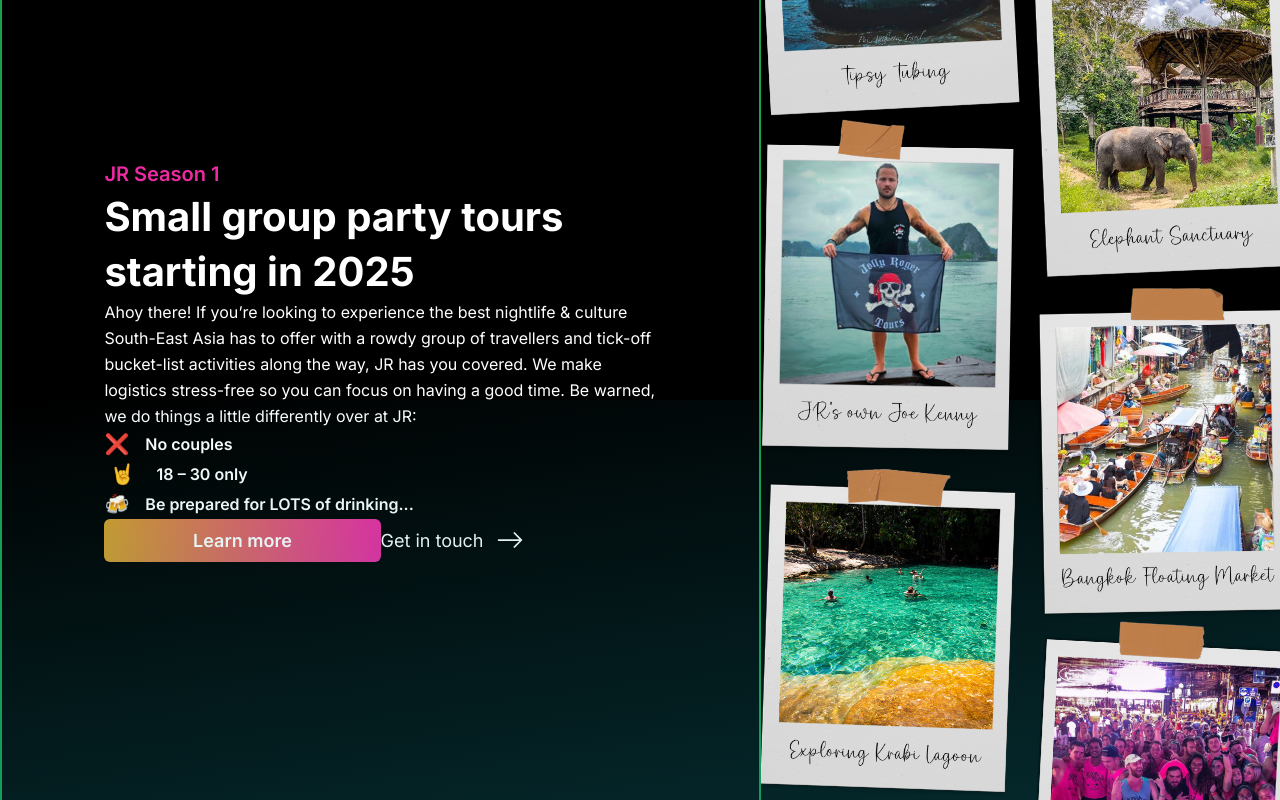
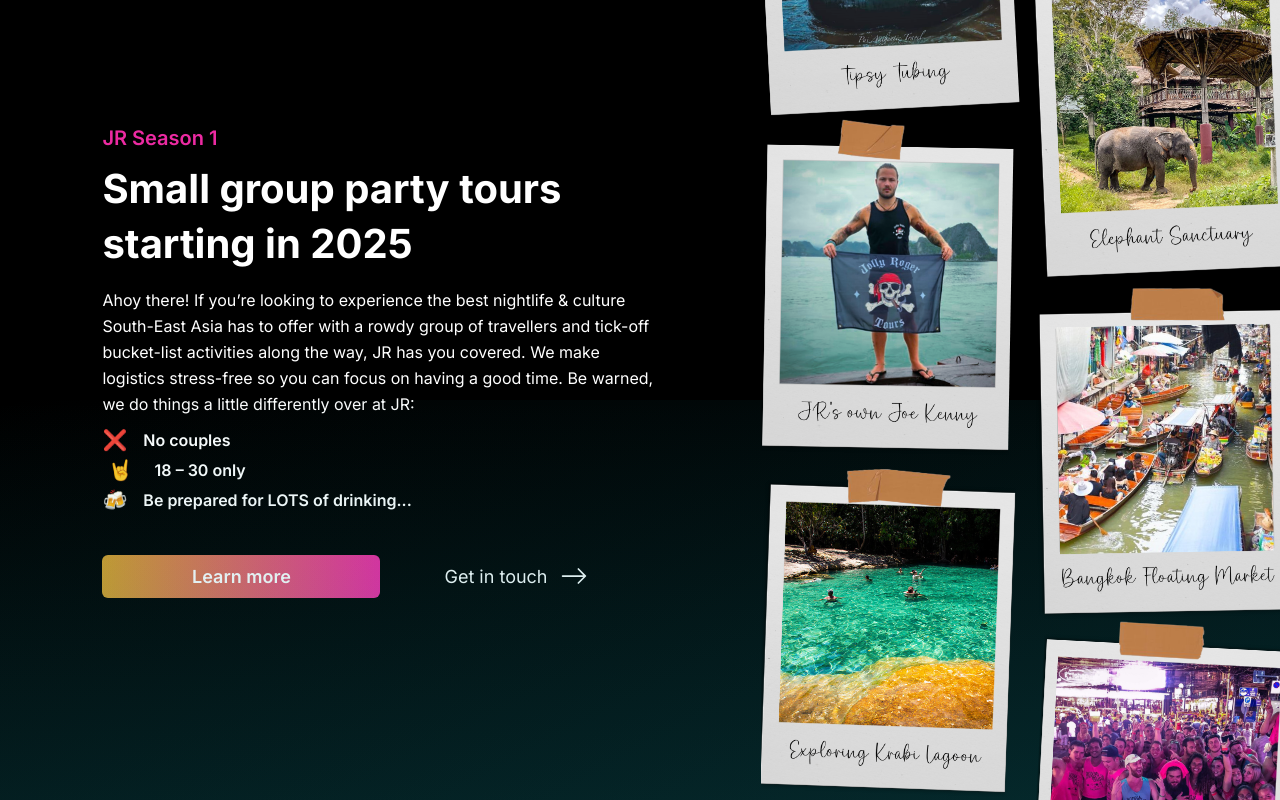
Before and after one commit to DWC97/j3-v3-project, a Next.js app: page / in a window 1280 px wide. Shown: the part 980-1780 px from the top of the page. Built offline with nearby package versions, Linux system fonts and the light colour scheme.

Commit message:
about content margins

```diff
--- a/src/components/about/About2.tsx
+++ b/src/components/about/About2.tsx
@@ -105,10 +105,10 @@ export function About2(){
         <div className="flex flex-row bg-black h-[1080px] relative">
             <div className='absolute bottom-0 left-0 w-full h-[500px] bg-gradient-to-b from-transparent to-custom-blue opacity-20' />
             <div className='absolute bottom-0 left-0 w-full h-[500px] bg-gradient-to-br from-transparent to-custom-blue opacity-20' />
-            <div className='flex flex-col h-full w-3/5 justify-center px-[8%] border-2 border-green-600'>
-                <h3 className='text-custom-pink text-[20px] font-semibold'>JR Season 1</h3>
-                <h2 className='text-white font-bold text-[40px] leading-snug'>Small group party tours starting in 2025</h2>
-                <p className='text-white text-[16px] leading-relaxed'>Ahoy there! If you’re looking to experience the best nightlife & culture South-East Asia has to offer with a rowdy group of travellers and tick-off bucket-list activities along the way, JR has you covered. We make logistics stress-free so you can focus on having a good time. Be warned, we do things a little differently over at JR:</p>
+            <div className='flex flex-col h-full w-3/5 justify-center px-[8%]'>
+                <h3 className='text-custom-pink text-[20px] font-semibold mb-2'>JR Season 1</h3>
+                <h2 className='text-white font-bold text-[40px] leading-snug mb-4'>Small group party tours starting in 2025</h2>
+                <p className='text-white text-[16px] leading-relaxed mb-2'>Ahoy there! If you’re looking to experience the best nightlife & culture South-East Asia has to offer with a rowdy group of travellers and tick-off bucket-list activities along the way, JR has you covered. We make logistics stress-free so you can focus on having a good time. Be warned, we do things a little differently over at JR:</p>
                 <div className='flex flex-row items-center'>
                     <span className='text-[20px] mr-4'>❌</span>
                     <span className='font-semibold text-white text-[16px]'>No couples</span>
@@ -117,12 +117,12 @@ export function About2(){
                     <span className='text-[20px] mr-4'>&nbsp;🤘&nbsp;</span>
                     <span className='font-semibold text-white text-[16px]'>18 – 30 only</span>
                 </div>
-                <div className='flex flex-row items-center'>
+                <div className='flex flex-row items-center mb-10'>
                     <span className='text-[20px] mr-4'>🍻</span>
                     <span className='font-semibold text-white text-[16px]'>Be prepared for LOTS of drinking...</span>
                 </div>
                 <div className='flex flex-row items-center'>
-                    <button className='font-semibold  text-white w-1/2 py-2 rounded-md bg-gradient-to-r from-custom-orange to-custom-pink text-[18px]'>Learn more</button>
+                    <button className='font-semibold  text-white w-1/2 py-2 rounded-md bg-gradient-to-r from-custom-orange to-custom-pink text-[18px] mr-16'>Learn more</button>
                     <div className='flex flex-row items-center justify-center'>
                         <button className='text-white text-[18px]'>Get in touch</button>
                         <svg xmlns="http://www.w3.org/2000/svg" className='pl-3' width={40} height={32} viewBox="0 0 16 16"><path fill="white" fillRule="evenodd" d="M1 8a.5.5 0 0 1 .5-.5h11.793l-3.147-3.146a.5.5 0 0 1 .708-.708l4 4a.5.5 0 0 1 0 .708l-4 4a.5.5 0 0 1-.708-.708L13.293 8.5H1.5A.5.5 0 0 1 1 8"></path></svg>
```
